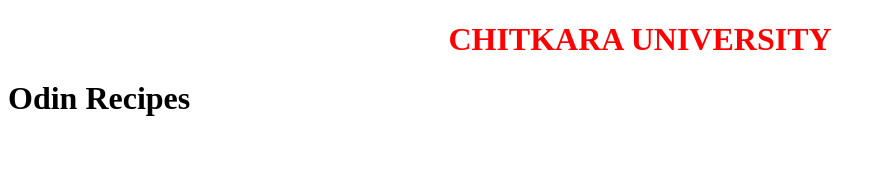
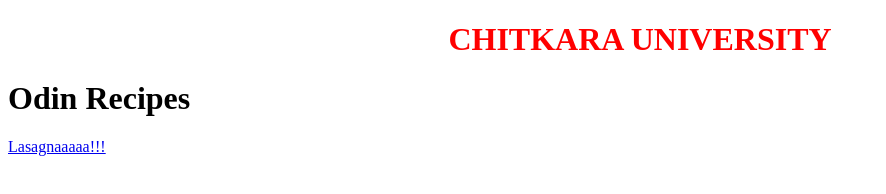
Before and after one commit to 0zXD/odin-recipes, a plain HTML site: page index.html in a window 1280 px wide. Shown: the whole page, without its empty margins (0-886 px from the left). Drawn offline with Linux system fonts and the light colour scheme.

Commit message:
Some modifications yk :)

```diff
--- a/index.html
+++ b/index.html
@@ -11,7 +11,7 @@
     <p>
     <h1>Odin Recipes</h1>
     <a href = ""></a>
-
+    <a href = "https://github.com/0zXD/odin-recipes/blob/main/lasagna.html">Lasagnaaaaa!!!</a>
     </p>
     <p><a href = "https://thecozycook.com/wp-content/uploads/2022/04/Lasagna-Recipe-700x754.jpg></a></p>
 
```
